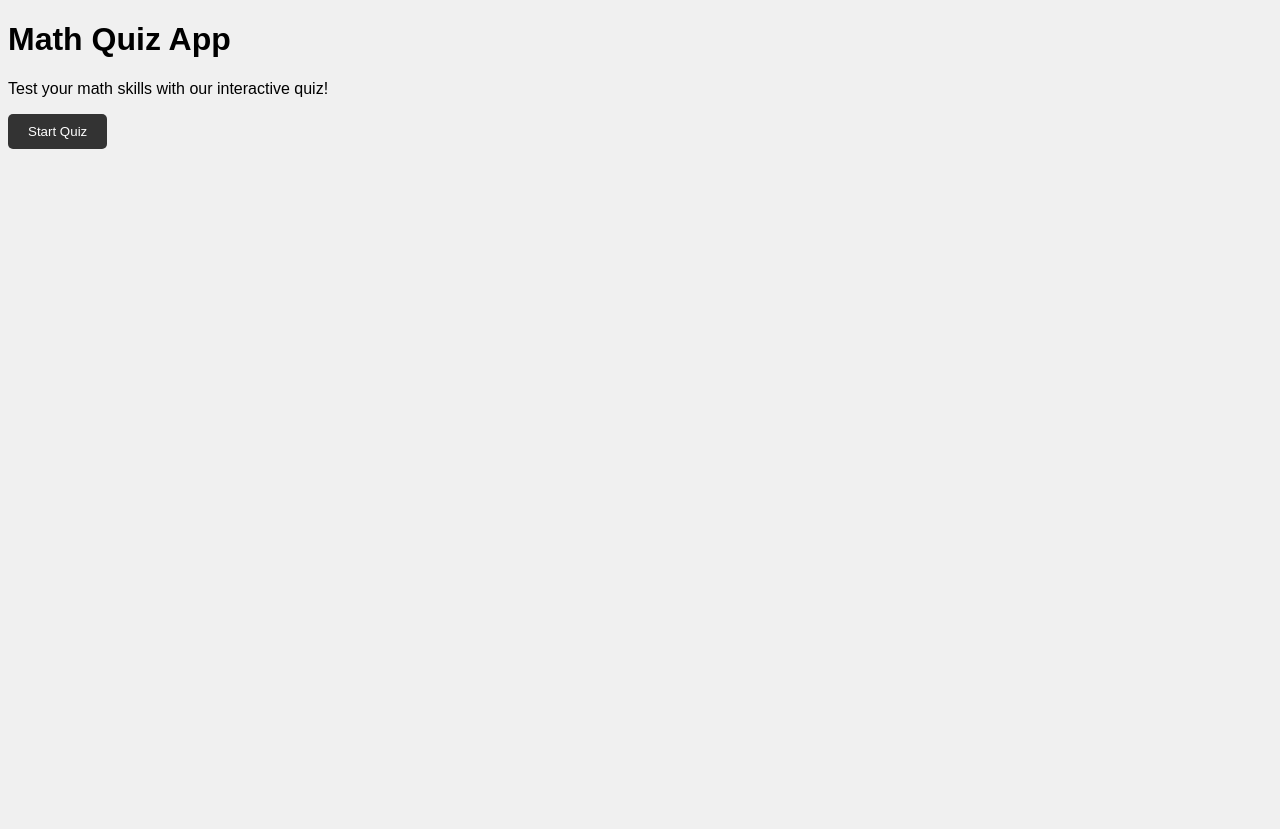
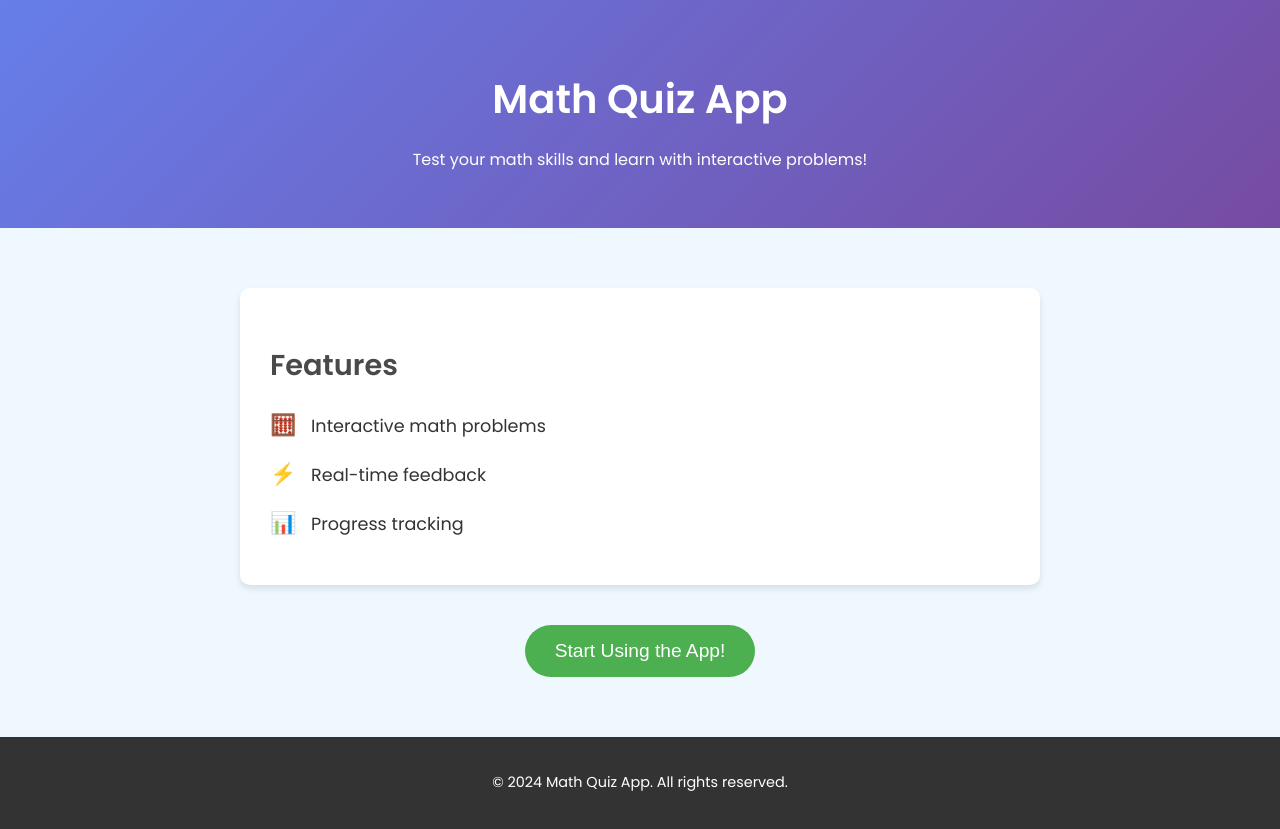
Before and after one commit to Plantinah99/quizmatic, a website: page docs/index.html in a window 1280 px wide. Before the commit the page ends 800 px from the top, so only its background shows below. Drawn offline with Linux system fonts and the light colour scheme.

Commit message:
modification

```diff
--- a/docs/index.html
+++ b/docs/index.html
@@ -1,15 +1,33 @@
 <!DOCTYPE html>
 <html lang="en">
 <head>
-	<meta charset="UTF-8">
-	<meta name="viewport" content="width=device-width, initial-scale=1.0">
-	<title>QuizMatic</title>
-	<link rel="stylesheet" href="styles.css">
+    <meta charset="UTF-8">
+    <meta name="viewport" content="width=device-width, initial-scale=1.0">
+    <title>Math Quiz App</title>
+    <link rel="stylesheet" href="styles.css">
+    <link href="https://fonts.googleapis.com/css2?family=Poppins:wght@400;600&display=swap" rel="stylesheet">
 </head>
 <body>
-	<h1>Math Quiz App</h1>
-	<p>Test your math skills with our interactive quiz!</p>
-	<button id="start-quiz-btn">Start Quiz</button>
-	<script src="script.js"></script>
+    <header>
+        <h1>Math Quiz App</h1>
+        <p>Test your math skills and learn with interactive problems!</p>
+    </header>
+    <main>
+        <section class="features">
+            <h2>Features</h2>
+            <ul>
+                <li><span class="icon">🧮</span> Interactive math problems</li>
+                <li><span class="icon">⚡</span> Real-time feedback</li>
+                <li><span class="icon">📊</span> Progress tracking</li>
+            </ul>
+        </section>
+        <section class="call-to-action">
+            <button id="start-btn">Start Using the App!</button>
+        </section>
+    </main>
+    <footer>
+        <p>© 2024 Math Quiz App. All rights reserved.</p>
+    </footer>
+    <script src="script.js"></script>
 </body>
 </html>
--- a/docs/script.js
+++ b/docs/script.js
@@ -1,5 +1,26 @@
-const button = document.querySelector('button');
+const startBtn = document.getElementById('start-btn');
 
-button.addEventListener('click', () => {
-	alert('Start using the app!');
+startBtn.addEventListener('click', () => {
+    startBtn.textContent = 'Loading...';
+    startBtn.disabled = true;
+
+    // Simulate loading time
+    setTimeout(() => {
+        alert('Welcome to the Math Quiz App! Get ready to challenge yourself!');
+        startBtn.textContent = 'Start Using the App!';
+        startBtn.disabled = false;
+    }, 1500);
 });
+
+// Add a simple animation to the features
+const featureItems = document.querySelectorAll('.features li');
+featureItems.forEach((item, index) => {
+    item.style.opacity = '0';
+    item.style.transform = 'translateY(20px)';
+    item.style.transition = 'opacity 0.5s ease, transform 0.5s ease';
+
+    setTimeout(() => {
+        item.style.opacity = '1';
+        item.style.transform = 'translateY(0)';
+    }, 300 * (index + 1));
+});
--- a/docs/styles.css
+++ b/docs/styles.css
@@ -1,17 +1,42 @@
 body {
-	font-family: Arial, sans-serif;
-	background-color: #f0f0f0;
+    font-family: 'Poppins', sans-serif;
+    background-color: #f0f8ff;
+    color: #333;
+    line-height: 1.6;
+    margin: 0;
+    padding: 0;
 }
 
 header {
-	background-color: #333;
+    background: linear-gradient(135deg, #667eea 0%, #764ba2 100%);
     color: #fff;
-	padding: 20px;
+    padding: 40px 20px;
     text-align: center;
 }
 
+h1 {
+    font-size: 2.5em;
+    margin-bottom: 10px;
+}
+
+main {
+    max-width: 800px;
+    margin: 0 auto;
+    padding: 20px;
+}
+
 .features {
-	margin: 40px;
+    background-color: #fff;
+    border-radius: 10px;
+    box-shadow: 0 4px 6px rgba(0, 0, 0, 0.1);
+    margin: 40px 0;
+    padding: 30px;
+}
+
+.features h2 {
+    color: #4a4a4a;
+    font-size: 1.8em;
+    margin-bottom: 20px;
 }
 
 .features ul {
@@ -21,25 +46,41 @@ header {
 }
 
 .features li {
-	margin-bottom: 10px;
+    margin-bottom: 15px;
+    font-size: 1.1em;
+}
+
+.icon {
+    margin-right: 10px;
+    font-size: 1.2em;
 }
 
 .call-to-action {
-	background-color: #333;
-	color: #fff;
-	padding: 20px;
     text-align: center;
+    margin: 40px 0;
 }
 
 button {
-	background-color: #333;
+    background-color: #4CAF50;
     color: #fff;
-	padding: 10px 20px;
+    padding: 15px 30px;
     border: none;
-	border-radius: 5px;
+    border-radius: 50px;
     cursor: pointer;
+    font-size: 1.2em;
+    transition: all 0.3s ease;
 }
 
 button:hover {
-	background-color: #444;
+    background-color: #45a049;
+    transform: translateY(-2px);
+    box-shadow: 0 4px 8px rgba(0, 0, 0, 0.2);
 }
+
+footer {
+    background-color: #333;
+    color: #fff;
+    text-align: center;
+    padding: 20px;
+    font-size: 0.9em;
+}
```
Lines whose indentation alone changed are shown as unchanged.
